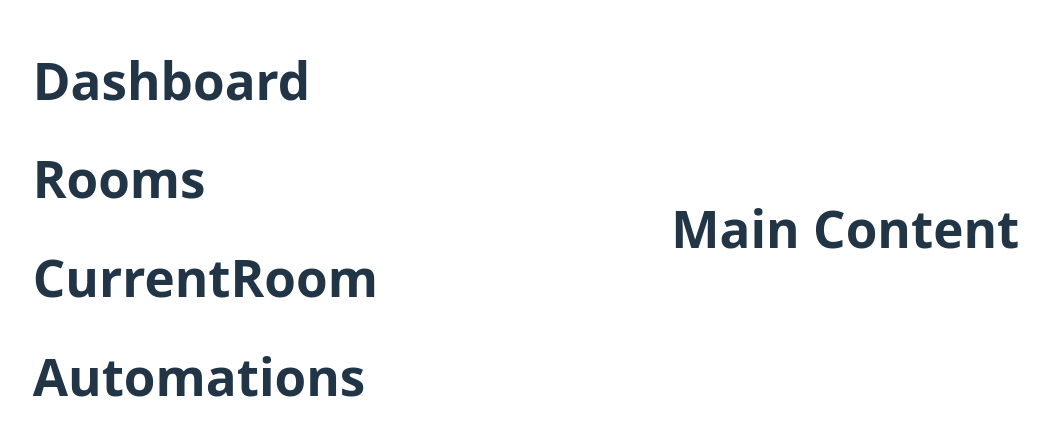
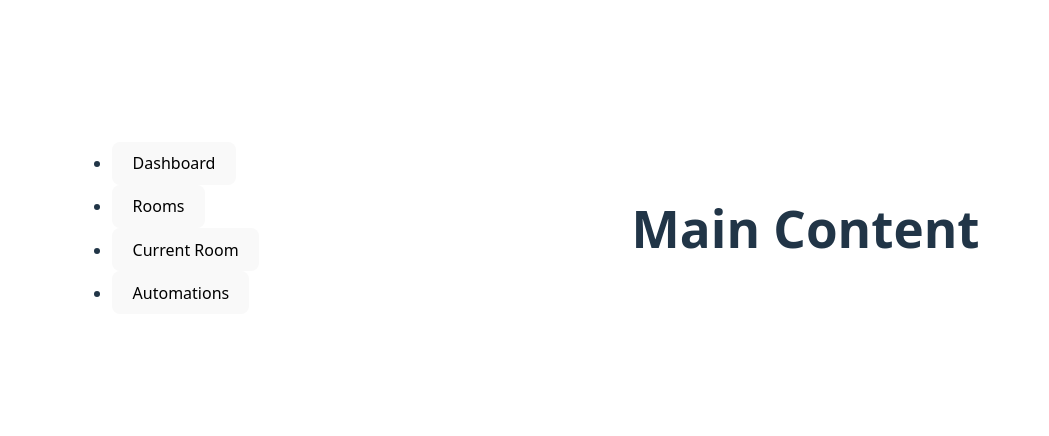
Before and after one commit to dalythu/home-automation-dashboard-ui, a React app: page / in a window 1280 px wide. Shown: the part 172-608 px from the top of the page, without its empty margins (114-1163 px from the left). Built offline with nearby package versions, Linux system fonts and the light colour scheme; the HTML template or start-up script is replaced by a standard one.

Commit message:
Separated nav from page components

```diff
--- a/src/components/SideBar.jsx
+++ b/src/components/SideBar.jsx
@@ -3,14 +3,15 @@ import Rooms from "./Rooms.jsx"
 import CurrentRoom from "./CurrentRoom.jsx"
 import Automations from "./Automations.jsx"
 
-export default function SideBar() {
-    return (
-        <section>
-            <Dashboard />
-            <Rooms />
-            <CurrentRoom />
-            <Automations />
-        </section>
-
-    )
+export default function Sidebar() {
+  return (
+    <nav>
+      <ul>
+        <li><button>Dashboard</button></li>
+        <li><button>Rooms</button></li>
+        <li><button>Current Room</button></li>
+        <li><button>Automations</button></li>
+      </ul>
+    </nav>
+  )
 }
```
